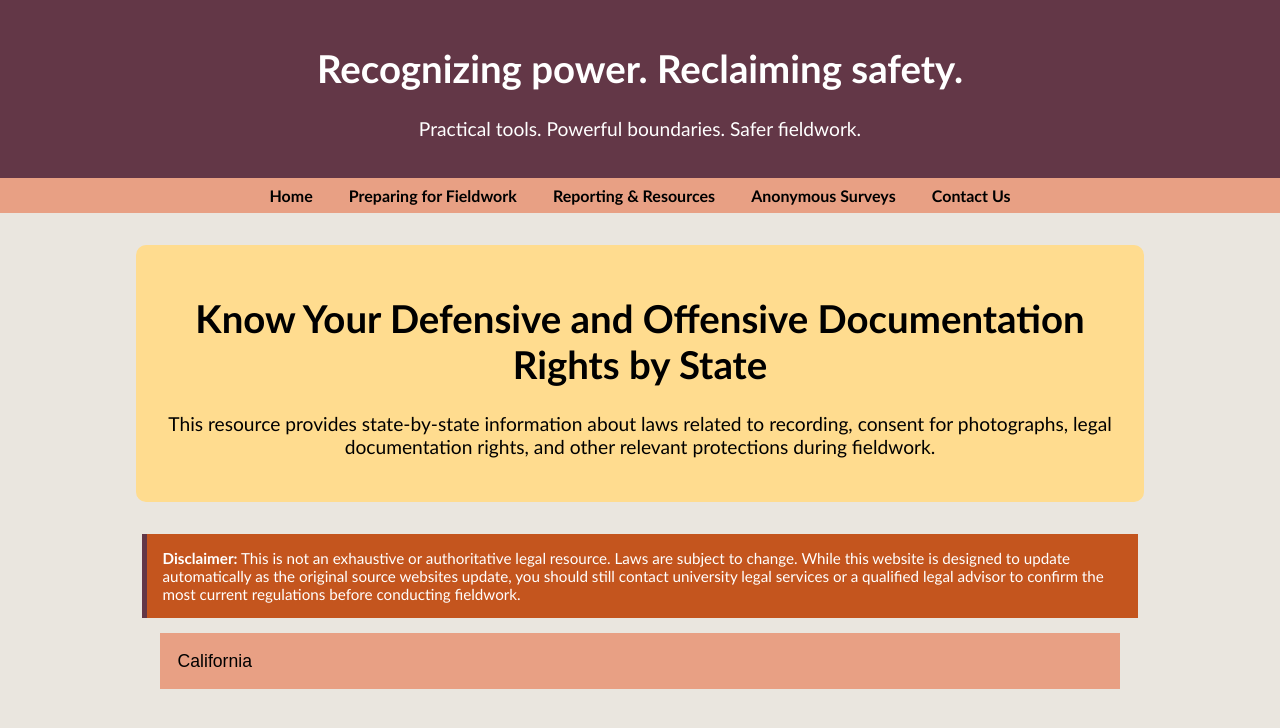
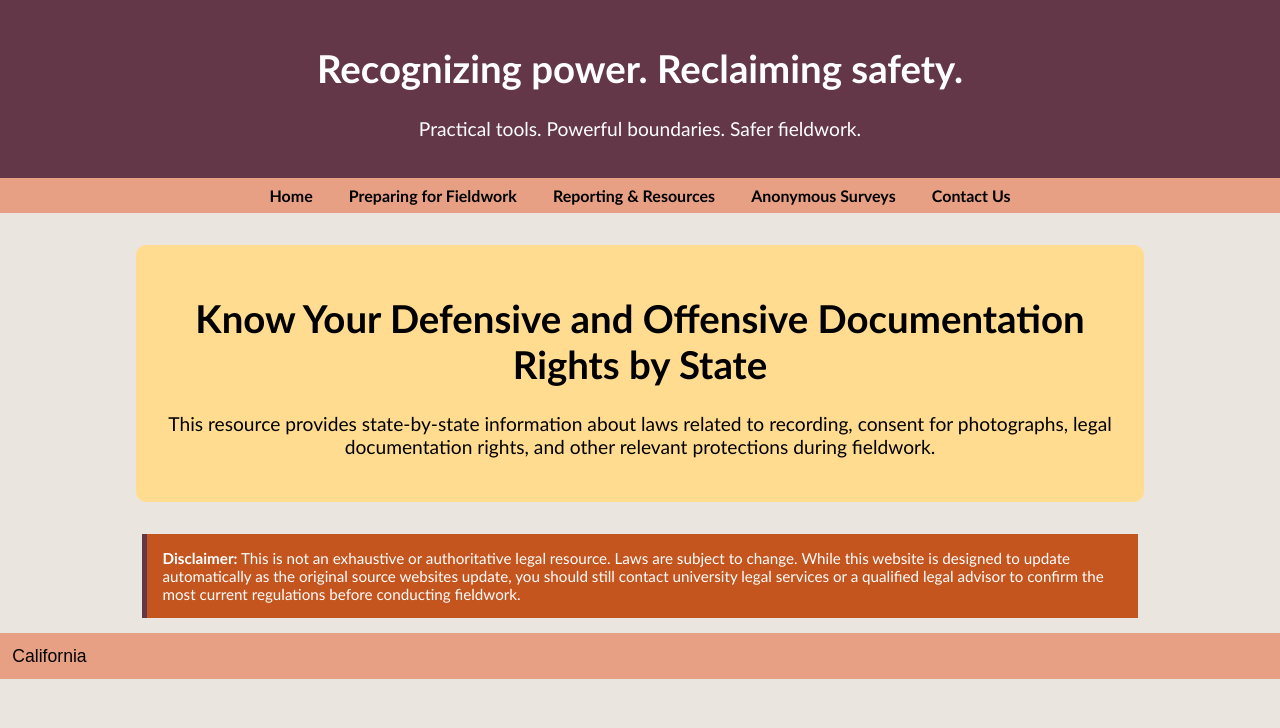
Before and after one commit to AnthroSafetyWarrior/GoldenTrowelProject, a Jekyll site: the page built from _pages/statelaw.html, in a window 1280 px wide. Shown: the top 728 px of the page. Built offline with Jekyll 4.4.1, drawn with Linux system fonts in a browser that asks for light colours.

Commit message:
updating state

```diff
--- a/_pages/statelaw.html
+++ b/_pages/statelaw.html
@@ -9,9 +9,9 @@ permalink: /statelaw.html
   background-color: #e8a084;
   color: black;
   cursor: pointer;
-  padding: 1em;
+  padding: 0.7em;
   margin-top: 0.5em;
-  width: 75%;
+  width: 100%;
   border: none;
   text-align: left;
   outline: none;
@@ -46,6 +46,8 @@ permalink: /statelaw.html
     width: 90%;
     border-collapse: collapse;
     margin-top: 1em;
+    margin-left: auto;
+    margin-right: auto;
   }
 
   th, td {
```
